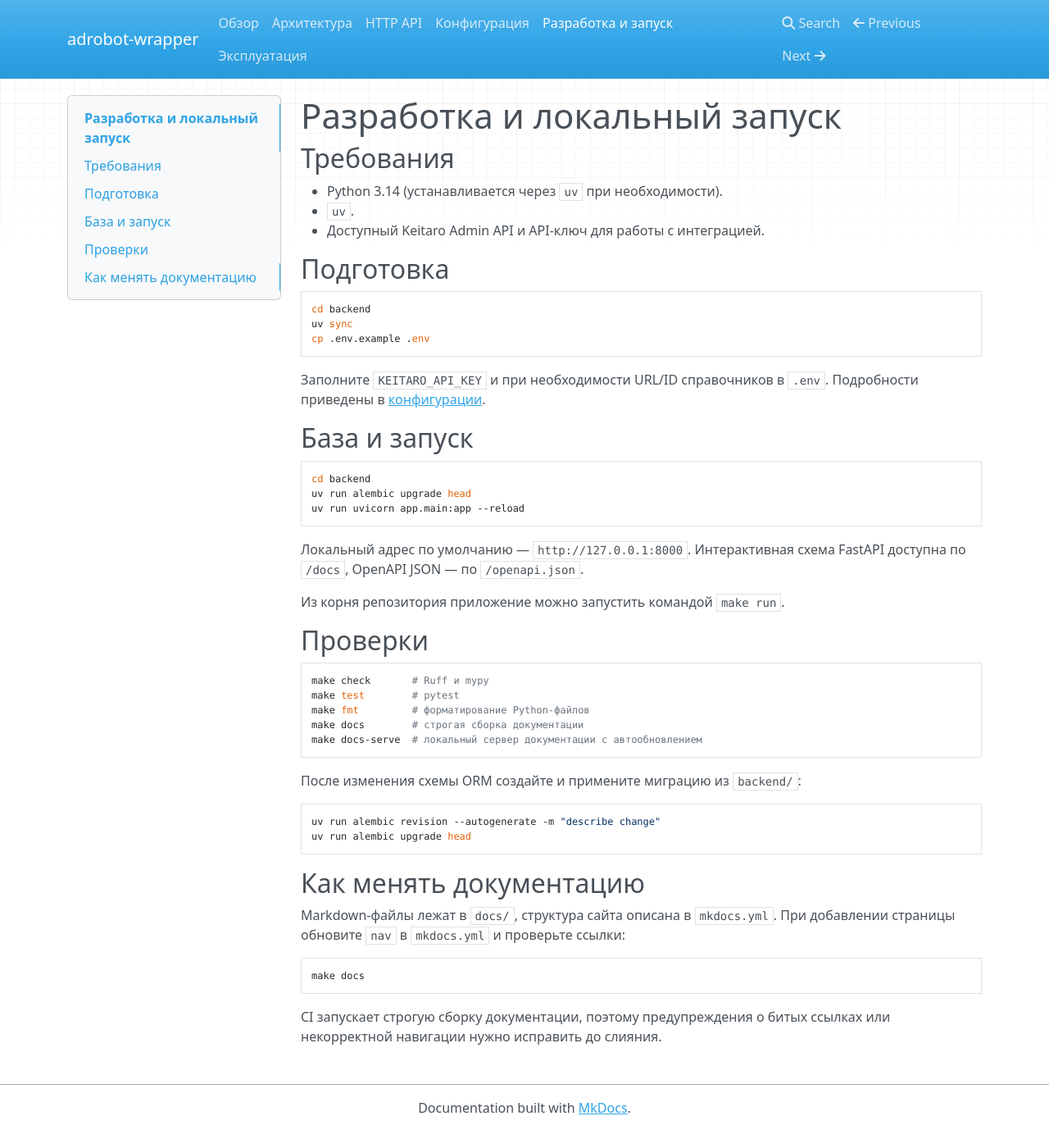
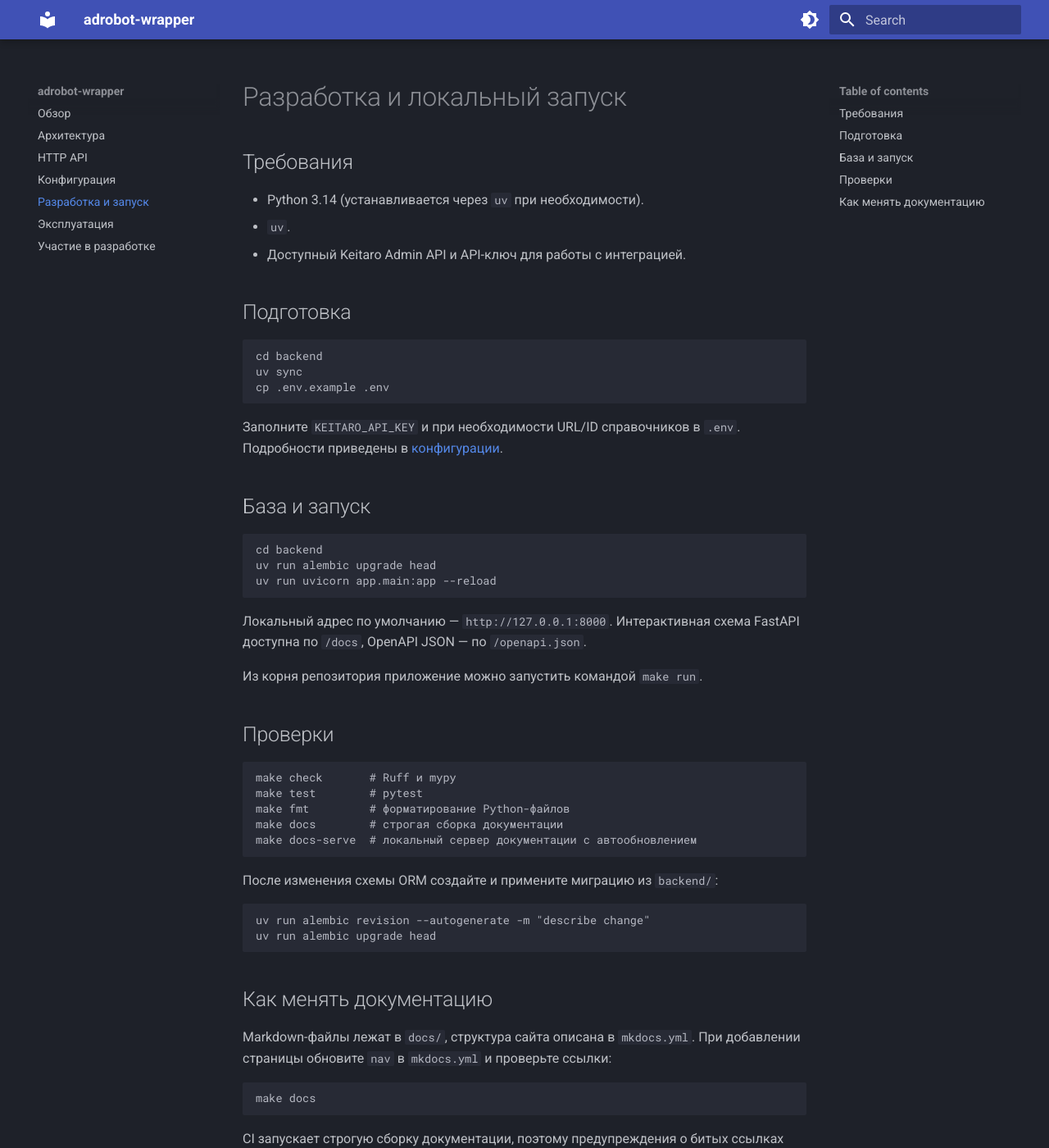
Before and after one commit to BraveTonni/adrobot-wrapper, an MkDocs documentation site: the page built from docs/development.md, in a window 1280 px wide and 1400 px high. Shown: the whole window at 82% size. Built offline with MkDocs 1.6.1 and Material for MkDocs 9.7.7, drawn with Linux system fonts in a browser that asks for light colours; nearby versions of some CDN libraries; some of the changed text lies outside the part shown.

Commit message:
build: use Material for MkDocs with dark theme

```diff
--- a/mkdocs.yml
+++ b/mkdocs.yml
@@ -2,6 +2,22 @@ site_name: adrobot-wrapper
 docs_dir: docs
 site_dir: site
 strict: true
+
+theme:
+  name: material
+  palette:
+    - scheme: slate
+      primary: indigo
+      accent: indigo
+      toggle:
+        icon: material/brightness-4
+        name: Переключить на светлую тему
+    - scheme: default
+      primary: indigo
+      accent: indigo
+      toggle:
+        icon: material/brightness-7
+        name: Переключить на тёмную тему
 
 nav:
   - Обзор: index.md
@@ -10,6 +26,7 @@ nav:
   - Конфигурация: configuration.md
   - Разработка и запуск: development.md
   - Эксплуатация: operations.md
+  - Участие в разработке: contributing.md
 
 validation:
   links:
```
Also changed, not shown: docs/contributing.md (added, +5 -0 lines), 2 other files.
